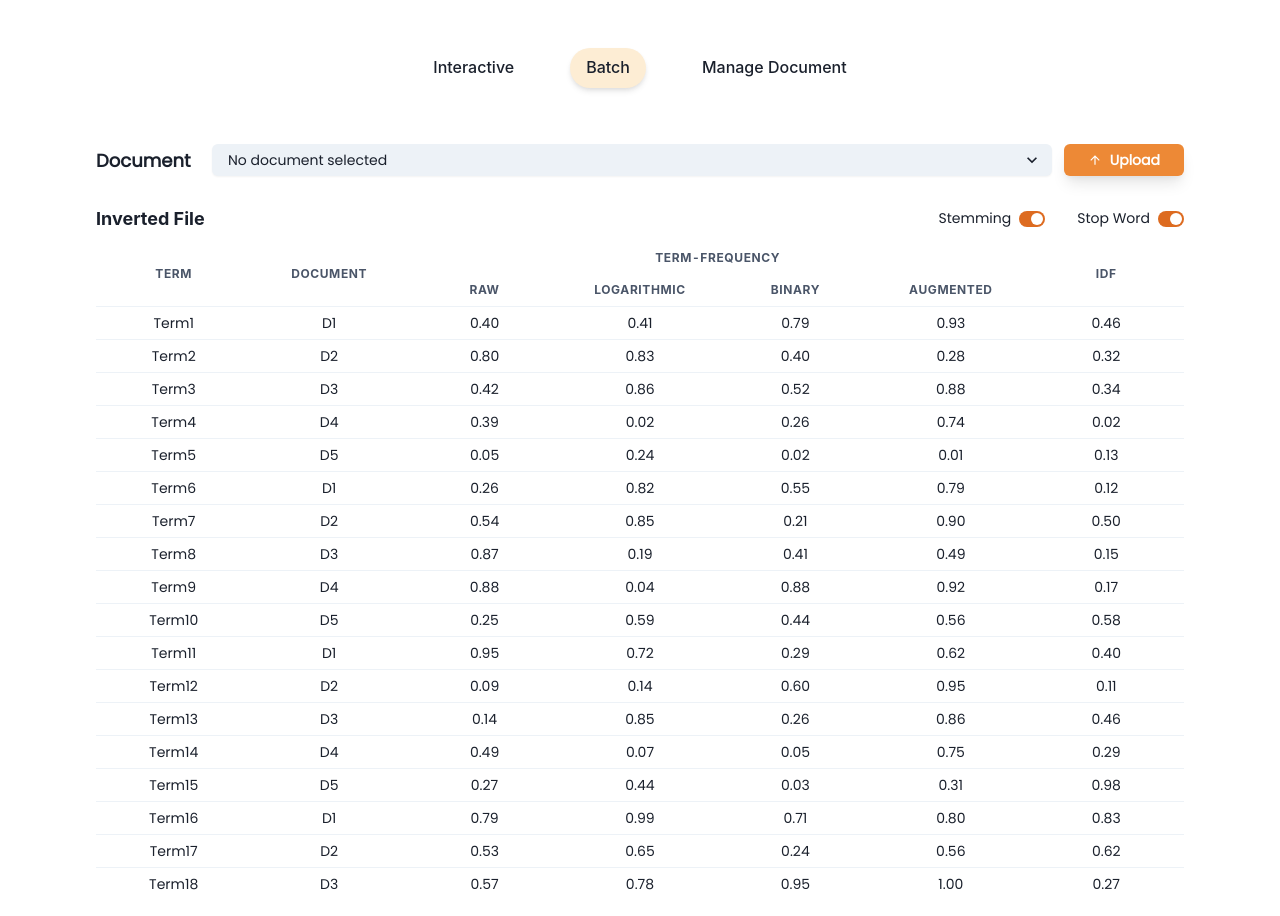
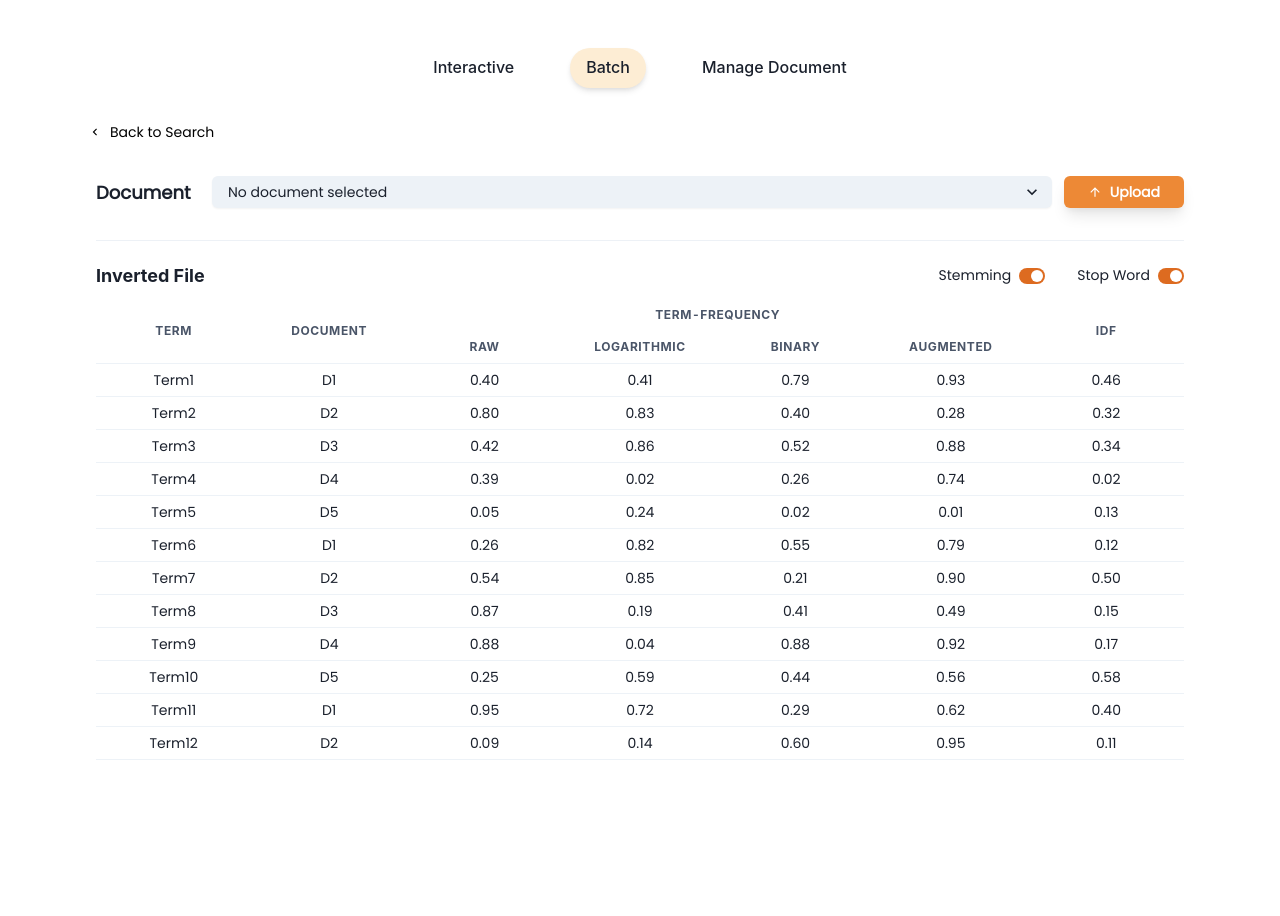
Before and after one commit to munzayanahusn/IF4042-QEWordNet-frontend, a React (Vite) app: page / in a window 1280 px wide. Both pictures are taken after a click on the button "Batch". After the commit the page ends 800 px from the top, so only its background shows below. Built offline with nearby package versions, Linux system fonts and the light colour scheme.

Commit message:
feat:back to search

```diff
--- a/src/pages/manage_document.jsx
+++ b/src/pages/manage_document.jsx
@@ -17,8 +17,9 @@ import {
   Th,
   Td,
   TableContainer,
+  Divider,
 } from '@chakra-ui/react';
-import { ArrowUpIcon } from '@chakra-ui/icons';
+import { ArrowUpIcon, ChevronLeftIcon } from '@chakra-ui/icons';
 
 export default function ManageDocument() {
   const [selectedDoc, setSelectedDoc] = useState('');
@@ -52,7 +53,21 @@ export default function ManageDocument() {
   }));
 
   return (
-    <Box w="100%" px={16} pt={8} bg="white" fontFamily="'Poppins', sans-serif">
+    <Box w="100%" px={16} bg="white" fontFamily="'Poppins', sans-serif">
+      <Flex mb={6} ml={-4}>
+        <Button
+          leftIcon={<ChevronLeftIcon />}
+          variant="ghost"
+          color="black"
+          fontSize="sm"
+          fontWeight="normal"
+          _hover={{ bg: 'transparent', textDecoration: 'underline' }}
+          onClick={() => console.log('Back to search')}
+          px={2}
+        >
+          Back to Search
+        </Button>
+      </Flex>
       <Flex mb={8} align="center" gap={4}>
         <Text fontWeight="bold" fontSize="lg" minW="100px">Document</Text>
         <Flex flex="1" gap={3} align="center">
@@ -89,6 +104,11 @@ export default function ManageDocument() {
           </Button>
         </Flex>
       </Flex>
+
+      {/* Horizontal Line Below Document Input */}
+      <Divider borderColor="gray.200" mb={6} />
+
+      {/* Title & Toggles */}
       <Flex justify="space-between" align="center" mb={3}>
         <Heading fontSize="lg" fontWeight="bold">Inverted File</Heading>
         <HStack spacing={8}>
@@ -102,8 +122,10 @@ export default function ManageDocument() {
           </HStack>
         </HStack>
       </Flex>
+
+      {/* Table */}
       <Box borderRadius="md" overflow="hidden">
-        <TableContainer maxH="calc(100vh - 150px)" overflowY="auto" overflowX="auto">
+        <TableContainer maxH="calc(100vh - 330px)" overflowY="auto" overflowX="auto">
           <Table variant="simple" size="sm" tableLayout="fixed" w="100%">
             <colgroup>
               <col width="14.28%" />
```
